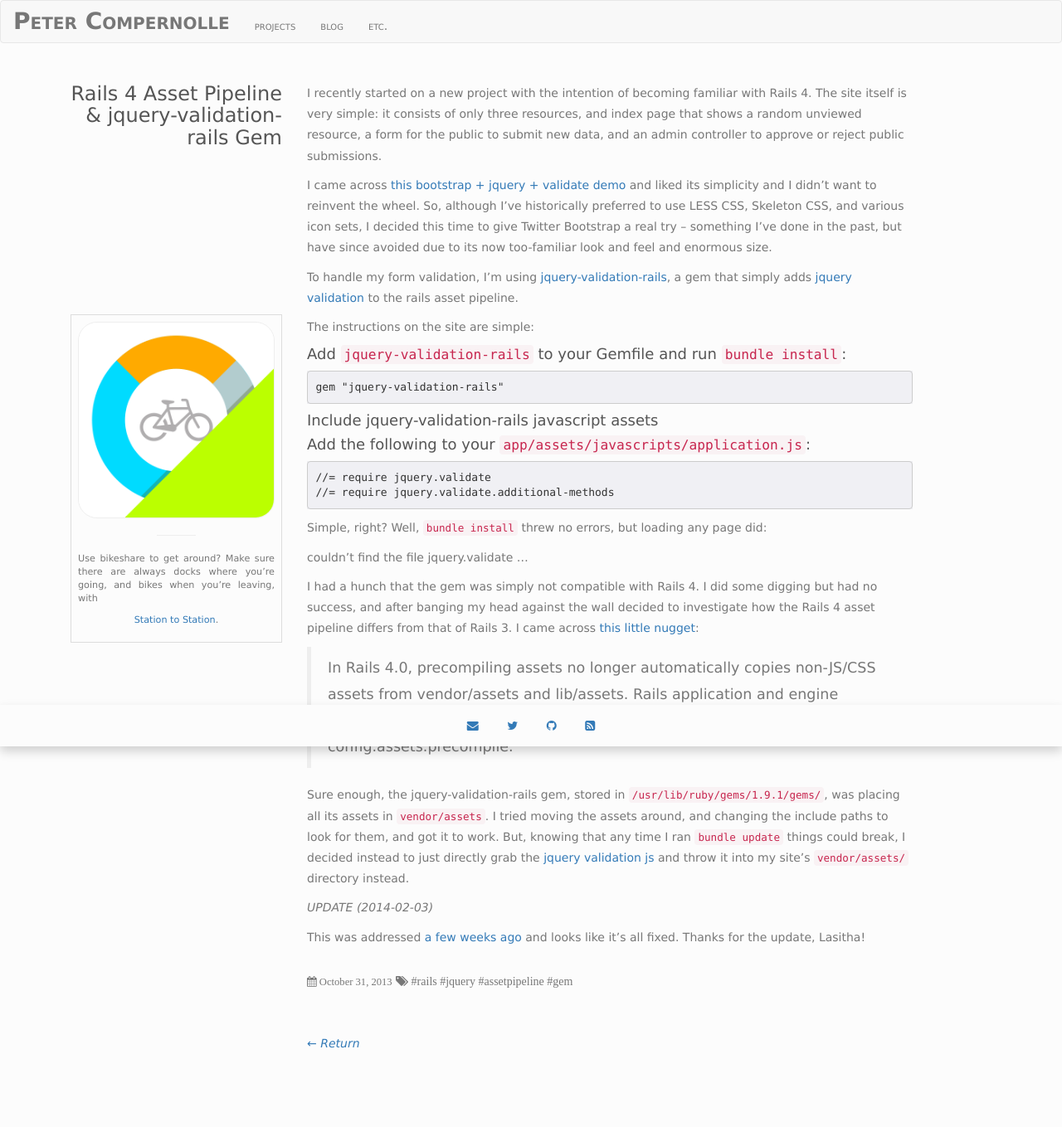
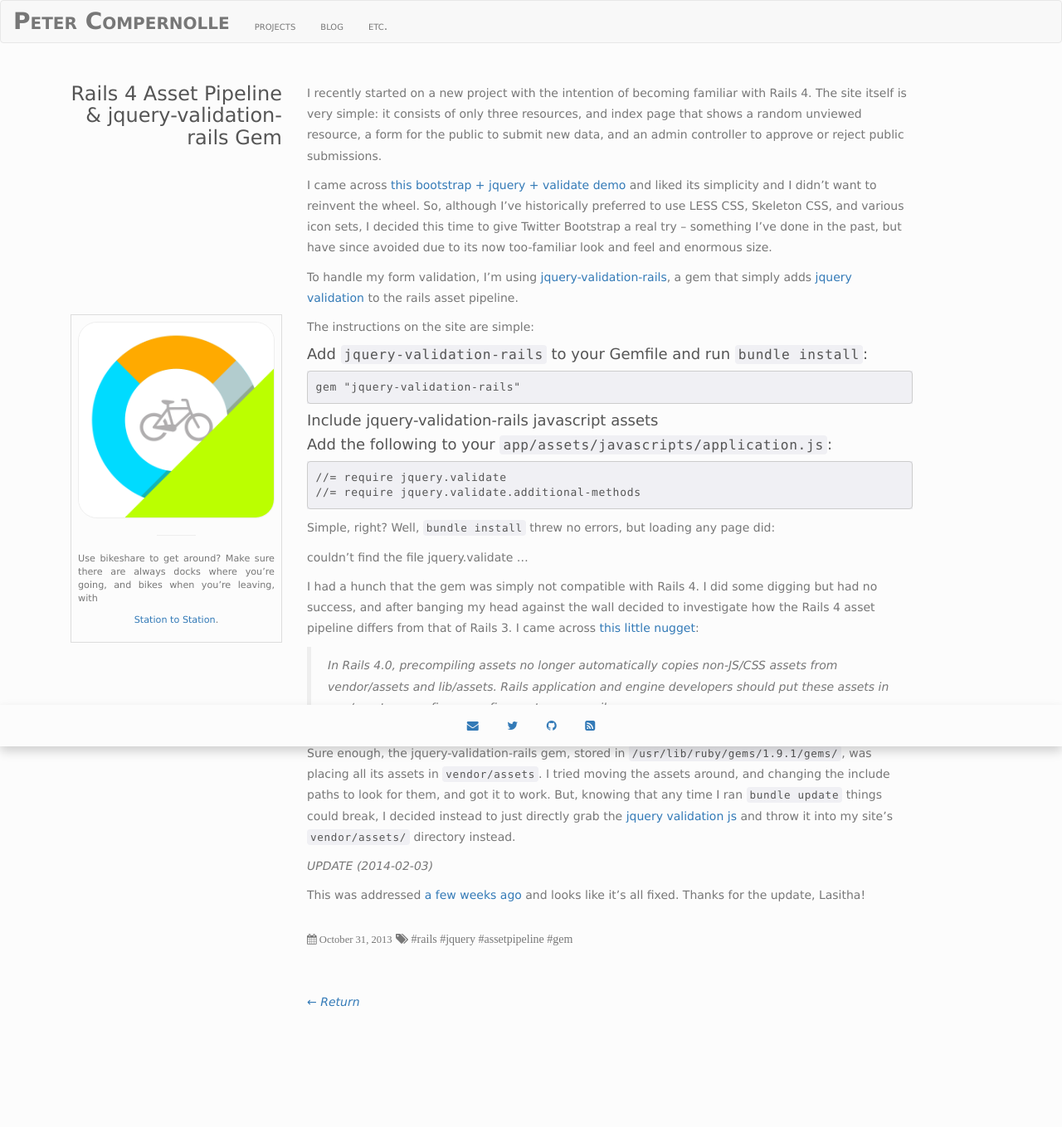
Before and after one commit to thelowlypeon/thelowlypeon.github.io, a Jekyll site: the page built from _posts/2013-10-31-rails-4-asset-pipeline-jquery-validation-rails.md, in a window 1280 px wide. Shown: the whole page at 83% size. Built offline with Jekyll 4.4.1, drawn with Linux system fonts in a browser that asks for light colours; after the commit the page ends 1309 px from its top, so only the background shows below that.

Commit message:
minor style things that have been bugging me too long (code color and blockquote size)

```diff
--- a/_sass/_main.scss
+++ b/_sass/_main.scss
@@ -104,6 +104,11 @@
             span.twitter-name { display: inline-block !important; margin-left: 5px; } //only on large screens when left justified
         }
     }
+}
+
+blockquote {
+    font-size: inherit;
+    font-style: italic;
 }
 
 #etc-page , .blog-container, .races-container {
@@ -216,6 +221,9 @@
     white-space: nowrap;
     overflow-x: scroll;
     max-width: 100%;
+    color: $black;
+    background: #f0f0f4;
+    letter-spacing: 0.7px;
 }
 
 img.drop-shadow {
```
